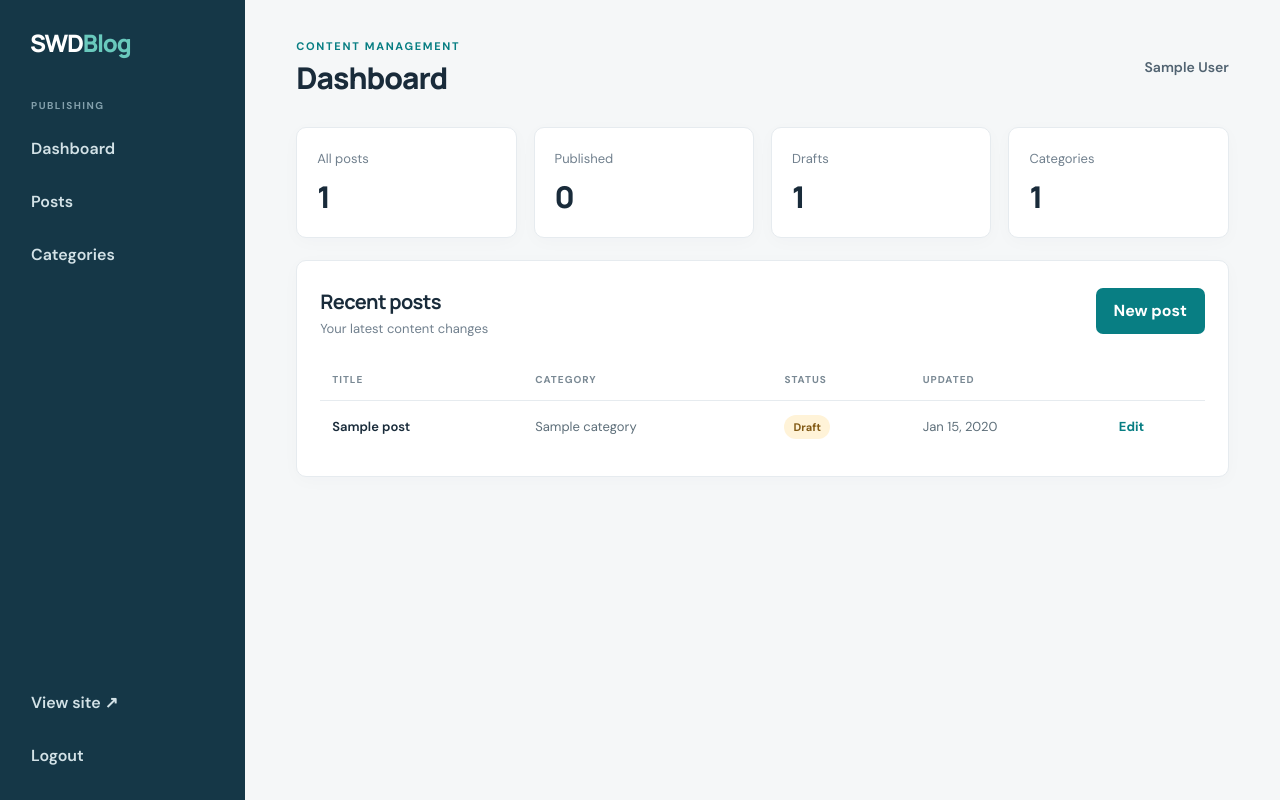
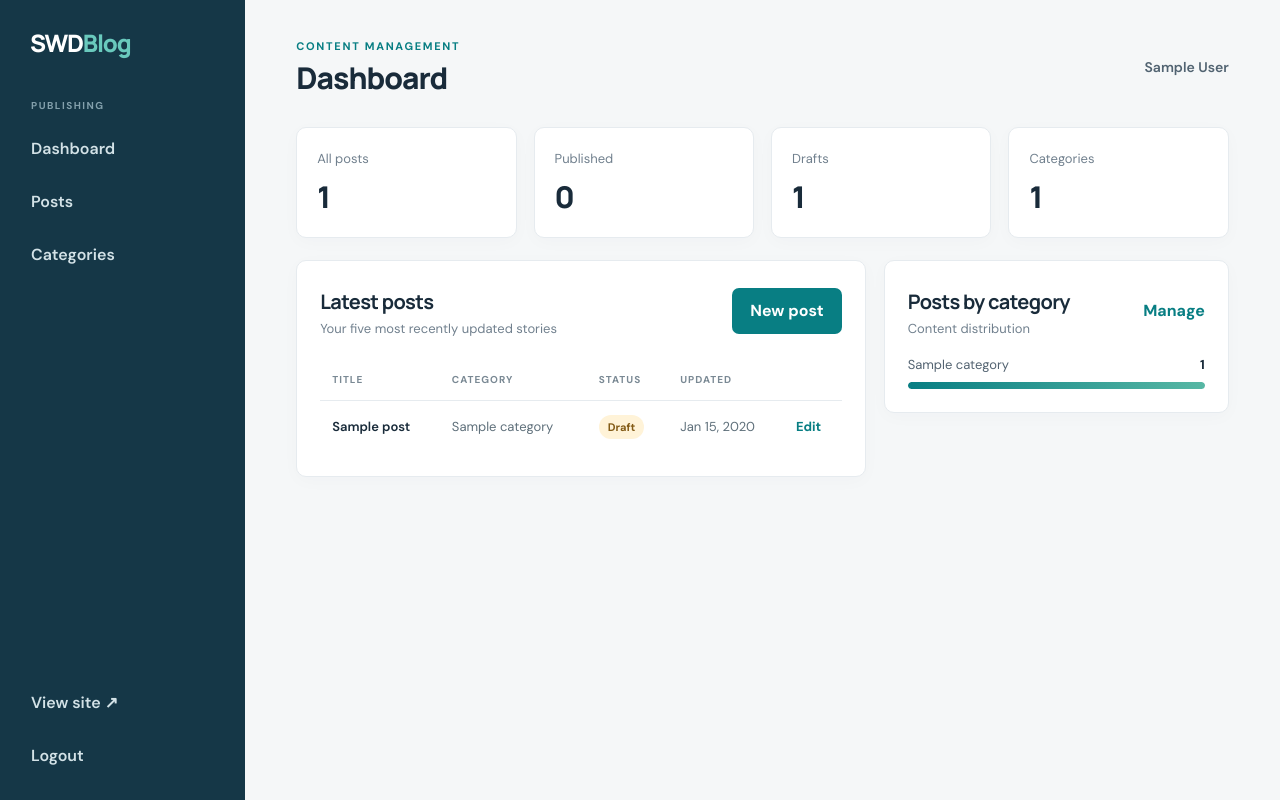
Before and after one commit to mahadinamanzo/07-php-blog, a PHP site: page /swdmm/admin/index.php in a window 1280 px wide. Run offline with PHP 8.4, Linux system fonts and the light colour scheme; the visitor is signed in with stand-in values (Sample User, id 1); tables that the repository leaves empty hold one stand-in row (values such as "Sample post").

Commit message:
Update README, enhance admin dashboard, enforce HTTPS in production, and add post seeding script

```diff
--- a/admin/index.php
+++ b/admin/index.php
@@ -3,33 +3,68 @@ declare(strict_types=1);
 require_once dirname(__DIR__) . '/app/bootstrap.php';
 require_admin();
 
-$counts = [
-    'posts' => (int) db()->query('SELECT COUNT(*) FROM posts')->fetchColumn(),
-    'published' => (int) db()->query("SELECT COUNT(*) FROM posts WHERE status = 'published'")->fetchColumn(),
-    'drafts' => (int) db()->query("SELECT COUNT(*) FROM posts WHERE status = 'draft'")->fetchColumn(),
-    'categories' => (int) db()->query('SELECT COUNT(*) FROM categories')->fetchColumn(),
-];
+$counts = db()->query(
+    "SELECT
+        (SELECT COUNT(*) FROM posts) AS posts,
+        (SELECT COUNT(*) FROM posts WHERE status = 'published') AS published,
+        (SELECT COUNT(*) FROM posts WHERE status = 'draft') AS drafts,
+        (SELECT COUNT(*) FROM categories) AS categories"
+)->fetch();
+
+$categoryCounts = db()->query(
+    'SELECT c.id, c.name, COUNT(p.id) AS post_count
+     FROM categories c
+     LEFT JOIN posts p ON p.category_id = c.id
+     GROUP BY c.id, c.name
+     ORDER BY post_count DESC, c.name ASC'
+)->fetchAll();
+
 $recentPosts = db()->query(
     'SELECT p.id, p.title, p.status, p.updated_at, c.name AS category_name
-     FROM posts p JOIN categories c ON c.id = p.category_id
-     ORDER BY p.updated_at DESC LIMIT 6'
+     FROM posts p
+     JOIN categories c ON c.id = p.category_id
+     ORDER BY p.updated_at DESC, p.id DESC
+     LIMIT 5'
 )->fetchAll();
+
+$maxCategoryPosts = max(1, ...array_map(static fn(array $category): int => (int) $category['post_count'], $categoryCounts));
 $adminTitle = 'Dashboard';
 require __DIR__ . '/includes/header.php';
 ?>
 <section class="stat-grid">
-  <div class="stat-card"><span>All posts</span><strong><?= $counts['posts'] ?></strong></div>
-  <div class="stat-card"><span>Published</span><strong><?= $counts['published'] ?></strong></div>
-  <div class="stat-card"><span>Drafts</span><strong><?= $counts['drafts'] ?></strong></div>
-  <div class="stat-card"><span>Categories</span><strong><?= $counts['categories'] ?></strong></div>
+  <div class="stat-card"><span>All posts</span><strong><?= (int) $counts['posts'] ?></strong></div>
+  <div class="stat-card"><span>Published</span><strong><?= (int) $counts['published'] ?></strong></div>
+  <div class="stat-card"><span>Drafts</span><strong><?= (int) $counts['drafts'] ?></strong></div>
+  <div class="stat-card"><span>Categories</span><strong><?= (int) $counts['categories'] ?></strong></div>
 </section>
+<div class="dashboard-grid">
   <section class="admin-panel">
-  <div class="panel-heading"><div><h2>Recent posts</h2><p>Your latest content changes</p></div><a class="button" href="<?= e(url('admin/posts/edit.php')) ?>">New post</a></div>
-  <?php if (!$recentPosts): ?><div class="empty-state compact"><p>Your posts will appear here once you create one.</p><a href="<?= e(url('admin/posts/edit.php')) ?>">Write your first post</a></div>
+    <div class="panel-heading"><div><h2>Latest posts</h2><p>Your five most recently updated stories</p></div><a class="button" href="<?= e(url('admin/posts/edit.php')) ?>">New post</a></div>
+    <?php if (!$recentPosts): ?>
+      <div class="empty-state compact"><p>Your posts will appear here once you create one.</p><a href="<?= e(url('admin/posts/edit.php')) ?>">Write your first post</a></div>
     <?php else: ?>
       <div class="table-wrap"><table><thead><tr><th>Title</th><th>Category</th><th>Status</th><th>Updated</th><th></th></tr></thead><tbody>
-      <?php foreach ($recentPosts as $post): ?><tr><td class="table-title"><?= e($post['title']) ?></td><td><?= e($post['category_name']) ?></td><td><span class="status <?= e($post['status']) ?>"><?= e(ucfirst($post['status'])) ?></span></td><td><?= e(date('M j, Y', strtotime($post['updated_at']))) ?></td><td><a class="text-link" href="<?= e(url('admin/posts/edit.php?id=' . (int) $post['id'])) ?>">Edit</a></td></tr><?php endforeach; ?>
+        <?php foreach ($recentPosts as $post): ?>
+          <tr><td class="table-title"><?= e($post['title']) ?></td><td><?= e($post['category_name']) ?></td><td><span class="status <?= e($post['status']) ?>"><?= e(ucfirst($post['status'])) ?></span></td><td><?= e(date('M j, Y', strtotime($post['updated_at']))) ?></td><td><a class="text-link" href="<?= e(url('admin/posts/edit.php?id=' . (int) $post['id'])) ?>">Edit</a></td></tr>
+        <?php endforeach; ?>
       </tbody></table></div>
     <?php endif; ?>
   </section>
+  <section class="admin-panel category-stats">
+    <div class="panel-heading"><div><h2>Posts by category</h2><p>Content distribution</p></div><a class="text-link" href="<?= e(url('admin/categories/')) ?>">Manage</a></div>
+    <?php if (!$categoryCounts): ?>
+      <div class="empty-state compact"><p>No categories yet.</p><a href="<?= e(url('admin/categories/edit.php')) ?>">Create a category</a></div>
+    <?php else: ?>
+      <ul class="category-stat-list">
+        <?php foreach ($categoryCounts as $category): ?>
+          <?php $categoryPostCount = (int) $category['post_count']; ?>
+          <li>
+            <div class="category-stat-heading"><span><?= e($category['name']) ?></span><strong><?= $categoryPostCount ?></strong></div>
+            <div class="category-stat-track"><span style="width: <?= (int) round($categoryPostCount / $maxCategoryPosts * 100) ?>%"></span></div>
+          </li>
+        <?php endforeach; ?>
+      </ul>
+    <?php endif; ?>
+  </section>
+</div>
 <?php require __DIR__ . '/includes/footer.php'; ?>
--- a/app/bootstrap.php
+++ b/app/bootstrap.php
@@ -3,6 +3,7 @@ declare(strict_types=1);
 
 define('APP_ROOT', dirname(__DIR__));
 define('BASE_URL', '/swdmm/07-php-blog');
+define('APP_ENV', getenv('APP_ENV') ?: 'development');
 
 require_once __DIR__ . '/db.php';
 require_once __DIR__ . '/helpers.php';
@@ -10,6 +11,12 @@ require_once __DIR__ . '/csrf.php';
 require_once __DIR__ . '/auth.php';
 
 if (session_status() !== PHP_SESSION_ACTIVE) {
+    $isHttps = !empty($_SERVER['HTTPS']) && $_SERVER['HTTPS'] !== 'off';
+    if (APP_ENV === 'production' && !$isHttps) {
+        http_response_code(400);
+        exit('HTTPS is required in production. Configure Apache to serve this site over HTTPS.');
+    }
+
     ini_set('session.use_strict_mode', '1');
     ini_set('session.use_only_cookies', '1');
     ini_set('session.use_trans_sid', '0');
@@ -19,7 +26,7 @@ if (session_status() !== PHP_SESSION_ACTIVE) {
     session_set_cookie_params([
         'lifetime' => 0,
         'path' => BASE_URL . '/',
-        'secure' => !empty($_SERVER['HTTPS']) && $_SERVER['HTTPS'] !== 'off',
+        'secure' => $isHttps || APP_ENV === 'production',
         'httponly' => true,
         'samesite' => 'Lax',
     ]);
--- a/assets/style.css
+++ b/assets/style.css
@@ -97,6 +97,14 @@ button, input, textarea, select { font: inherit; }
 .stat-card { display: grid; gap: 6px; padding: 20px; }
 .stat-card span { color: var(--muted); font-size: 13px; }
 .stat-card strong { font: 800 30px "Manrope", sans-serif; }
+.dashboard-grid { display: grid; grid-template-columns: minmax(0, 1.65fr) minmax(260px, 1fr); align-items: start; gap: 18px; }
+.category-stats { min-width: 0; }
+.category-stats .panel-heading { margin-bottom: 15px; }
+.category-stat-list { display: grid; gap: 18px; margin: 0; padding: 0; list-style: none; }
+.category-stat-heading { display: flex; justify-content: space-between; gap: 12px; margin-bottom: 7px; color: #536371; font-size: 13px; }
+.category-stat-heading strong { color: var(--ink); }
+.category-stat-track { height: 7px; overflow: hidden; border-radius: 10px; background: #edf2f3; }
+.category-stat-track span { display: block; height: 100%; border-radius: inherit; background: linear-gradient(90deg, #087e83, #57b7a4); }
 .admin-panel { padding: 23px; }
 .panel-heading { display: flex; align-items: center; justify-content: space-between; gap: 15px; margin-bottom: 22px; }
 .panel-heading h2 { font-size: 20px; }
@@ -141,6 +149,7 @@ td.table-title { max-width: 300px; overflow: hidden; color: var(--ink); font-wei
 @media (max-width: 900px) {
   .post-grid { grid-template-columns: repeat(2, minmax(0, 1fr)); }
   .stat-grid { grid-template-columns: repeat(2, minmax(0, 1fr)); }
+  .dashboard-grid { grid-template-columns: 1fr; }
   .sidebar { width: 205px; }
   .admin-main { margin-left: 205px; }
 }
```
Also changed, not shown: seed.php (added, +89 -0 lines), README.md. Lines whose indentation alone changed are shown as unchanged.
